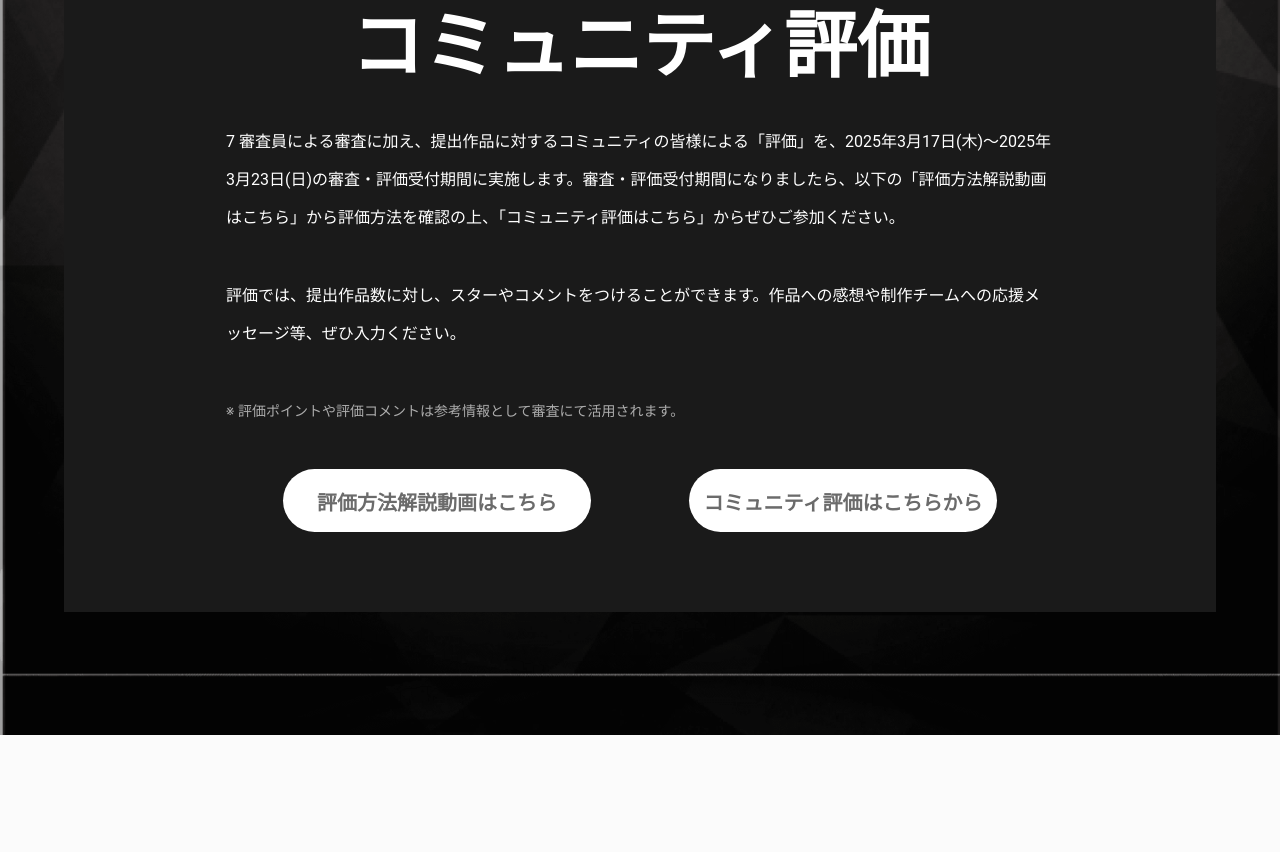
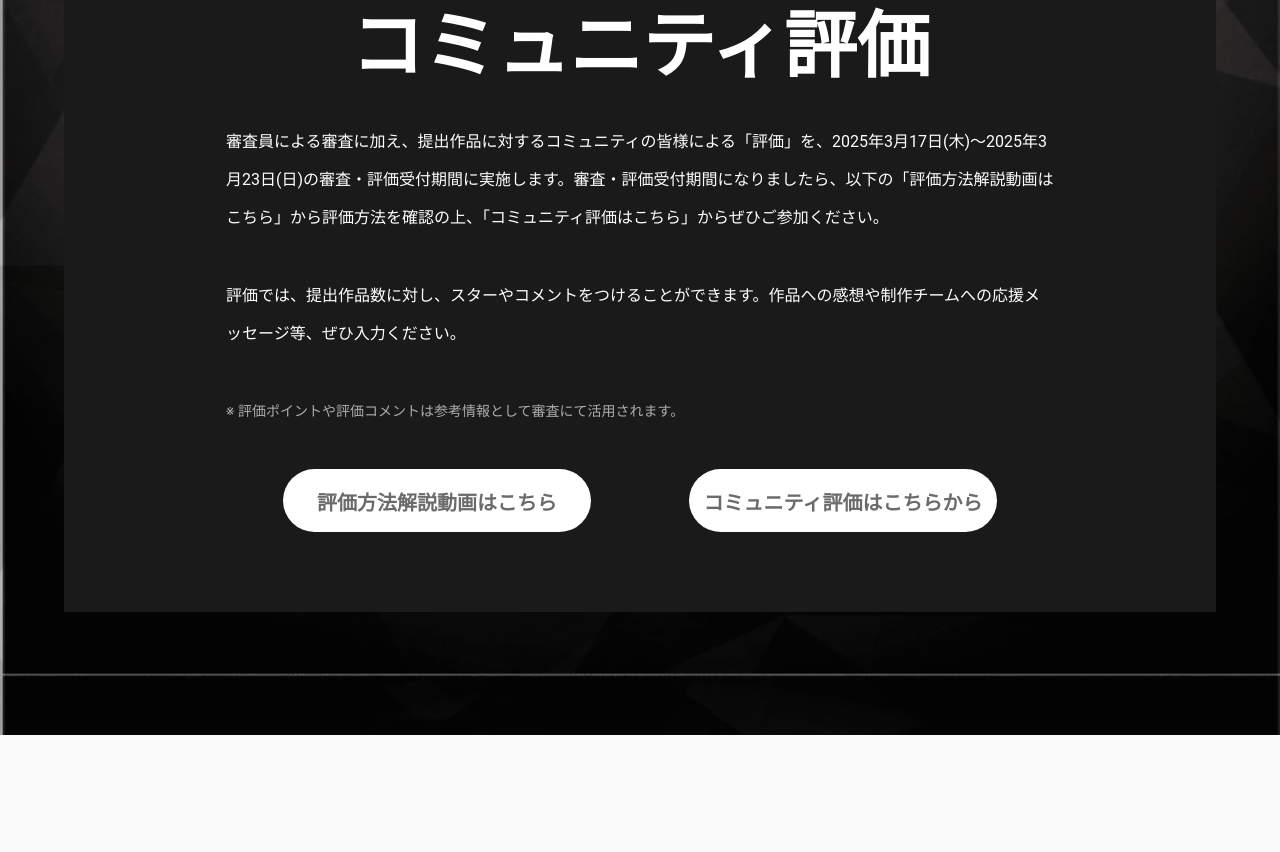
Before and after one commit to nemtus/hackathon-lp-2025, a website: page public/index.html in a window 1280 px wide. Shown: the part 7237-8089 px from the top of the page. Drawn offline with nearby package versions, Linux system fonts and the light colour scheme.

Commit message:
fix: typo

```diff
--- a/public/index.html
+++ b/public/index.html
@@ -364,7 +364,7 @@
 
 				<div class="member-content">
 					<h2 class="member-title section-title">コミュニティ評価</h2>
-					<p class="member-content-text">7
+					<p class="member-content-text">
 						審査員による審査に加え、提出作品に対するコミュニティの皆様による「評価」を、2025年3月17日(木)～2025年3月23日(日)の審査・評価受付期間に実施します。審査・評価受付期間になりましたら、以下の「評価方法解説動画はこちら」から評価方法を確認の上、「コミュニティ評価はこちら」からぜひご参加ください。
 					</p>
 					<p class="member-content-text">
```
